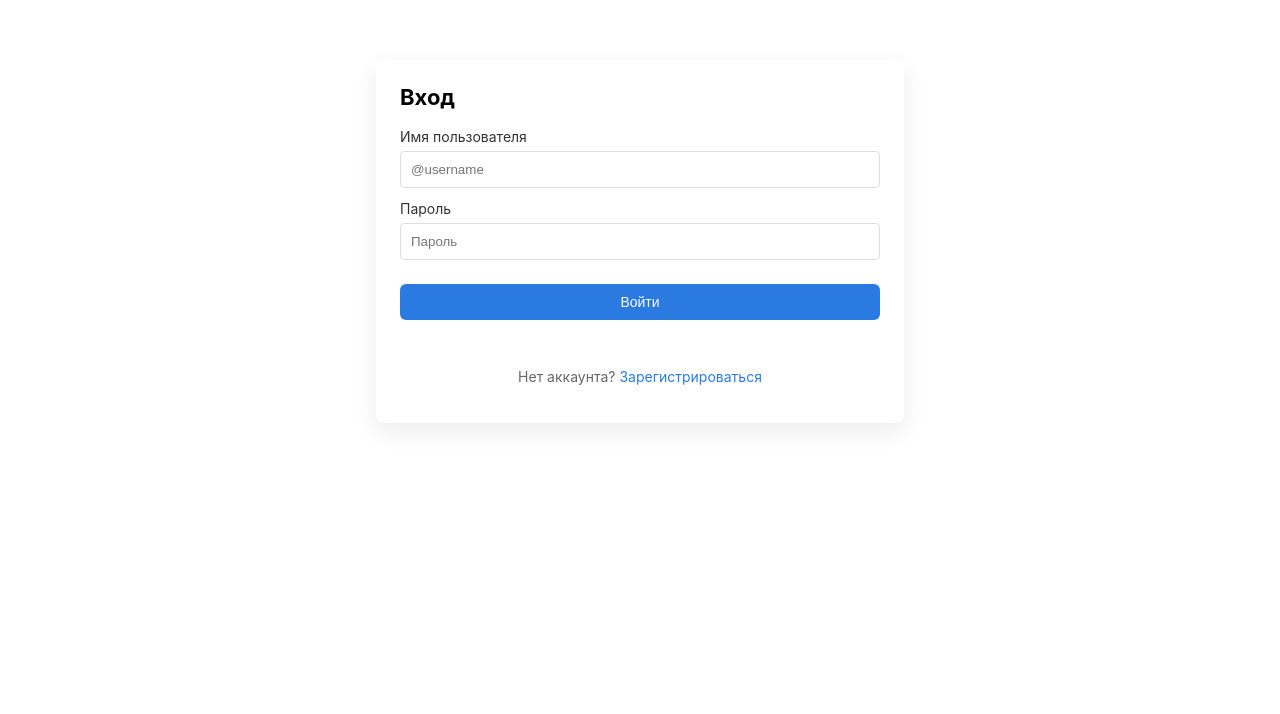
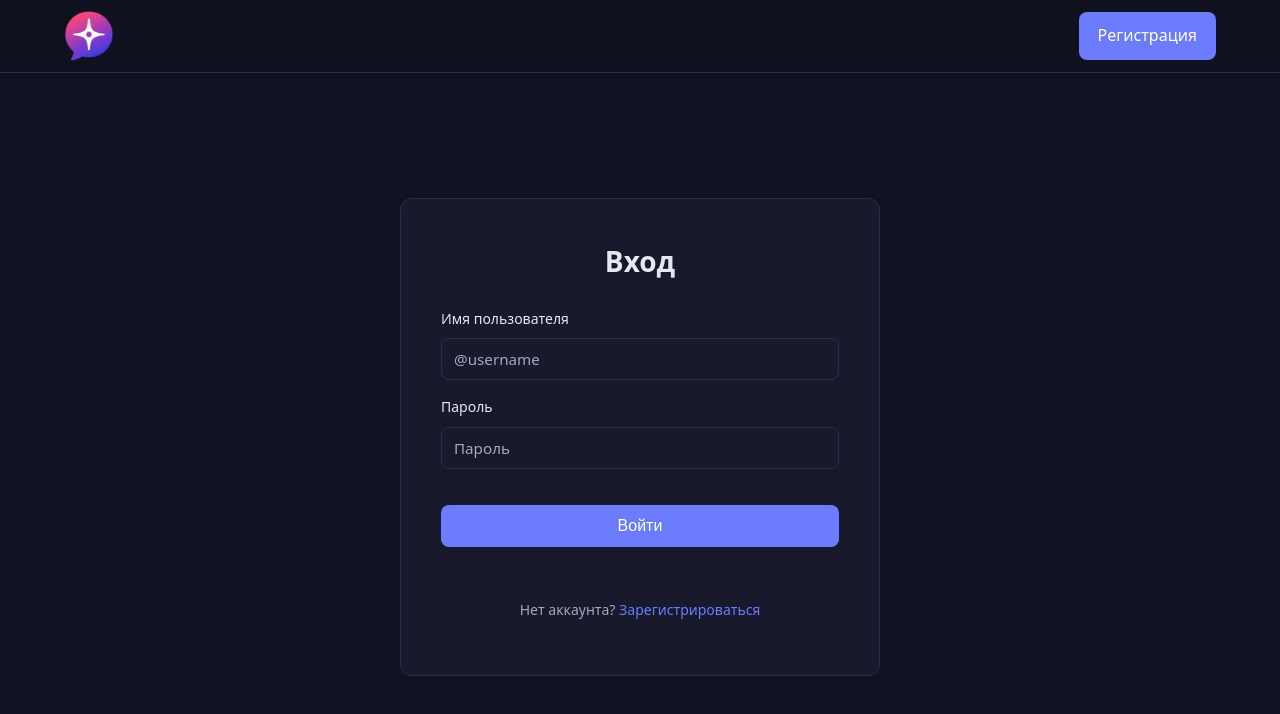
Before and after one commit to pulsar-chat/pulsar-web, a website built with Vite: page login.html in a window 1280 px wide. Built offline with nearby package versions, Linux system fonts and the light colour scheme.

Commit message:
сделал нормальный css на страницах логина и регистрации

```diff
--- a/login.html
+++ b/login.html
@@ -1,5 +1,6 @@
 <!DOCTYPE html>
 <html lang="ru">
+
 <head>
     <meta charset="UTF-8">
     <meta name="viewport" content="width=device-width, initial-scale=1.0">
@@ -7,7 +8,18 @@
     <link rel="stylesheet" href="styles/register.css">
     <link rel="icon" href="/pulsar.ico" />
 </head>
+
 <body>
+    <header class="header">
+        <div class="container header__content">
+            <img href="index.html" class="header__logo" src="pulsar.ico" alt="Pulsar Logo">
+            <div class="header__actions">
+                <a href="/register" class="btn btn--primary">Регистрация</a>
+            </div>
+        </div>
+    </header>
+
+    <main class="register__main">
         <div class="register">
             <form id="login-form" class="register__form register__form--active">
                 <h1>Вход</h1>
@@ -25,12 +37,14 @@
                 <button type="submit" class="btn">Войти</button>
                 <div id="login-message" class="register__message" aria-live="polite"></div>
 
-            <p style="text-align: center; margin-top: 16px; color: #666; font-size: 14px;">
-                Нет аккаунта? <a href="/register" style="color: #2a7ae2; text-decoration: none;">Зарегистрироваться</a>
+                <p>
+                    Нет аккаунта? <a href="/register">Зарегистрироваться</a>
                 </p>
             </form>
         </div>
+    </main>
 
     <script type="module" src="/src/login.ts"></script>
 </body>
+
 </html>
--- a/styles/register.css
+++ b/styles/register.css
@@ -1,43 +1,172 @@
+/* =========================
+   CSS Variables (Theme)
+   ========================= */
+
+:root {
+  --color-bg: #0f1220;
+  --color-bg-soft: #171a2d;
+  --color-primary: #6c7cff;
+  --color-primary-hover: #5b6cf0;
+  --color-text: #e6e8f0;
+  --color-text-muted: #a5a8c0;
+  --color-border: #2a2e4a;
+
+  --radius: 12px;
+  --radius-sm: 8px;
+
+  --font-main: system-ui, -apple-system, BlinkMacSystemFont, "Segoe UI", sans-serif;
+}
+
+/* =========================
+   Base
+   ========================= */
+
+*,
+*::before,
+*::after {
+  box-sizing: border-box;
+}
+
 body {
-  font-family: Inter, Arial, sans-serif;
+  margin: 0;
+  font-family: var(--font-main);
+  background: var(--color-bg);
+  color: var(--color-text);
+  line-height: 1.6;
+}
+
+a {
+  color: inherit;
+  text-decoration: none;
+}
+
+.container {
+  max-width: 1200px;
+  padding: 0 24px;
+  margin: 0 auto;
+}
+
+/* =========================
+   Header
+   ========================= */
+
+.header {
+  border-bottom: 1px solid var(--color-border);
+  background: rgba(15, 18, 32, 0.8);
+  backdrop-filter: blur(8px);
+}
+
+.header__content {
+  display: flex;
+  align-items: center;
+  justify-content: space-between;
+  height: 72px;
+}
+
+.header__logo {
+  width: 50px;
+  height: auto;
+}
+
+.header__actions {
+  display: flex;
+  gap: 12px;
+}
+
+/* =========================
+   Buttons
+   ========================= */
+
+.btn {
+  display: inline-flex;
+  align-items: center;
+  justify-content: center;
+  padding: 10px 18px;
+  border-radius: var(--radius-sm);
+  font-weight: 500;
+  border: 1px solid transparent;
+  cursor: pointer;
+  transition: all 0.2s;
+}
+
+.btn--primary {
+  background: var(--color-primary);
+  color: #fff;
+}
+
+.btn--primary:hover {
+  background: var(--color-primary-hover);
+}
+
+.btn--secondary {
+  border-color: var(--color-border);
+  background: transparent;
+}
+
+.btn--large {
+  padding: 14px 24px;
+  font-size: 1rem;
+}
+
+/* =========================
+   Form Inputs
+   ========================= */
+
+input[type="text"],
+input[type="email"],
+input[type="password"],
+input[type="number"],
+textarea {
+  background: transparent;
+  color: var(--color-text);
+  border: 1px solid var(--color-border);
+  border-radius: var(--radius-sm);
+  padding: 10px 12px;
+  font-family: inherit;
+  font-size: 0.95rem;
+  transition: border-color 0.2s;
+}
+
+input[type="text"]:focus,
+input[type="email"]:focus,
+input[type="password"]:focus,
+input[type="number"]:focus,
+textarea:focus {
+  outline: none;
+  border-color: var(--color-primary);
+  background: rgba(108, 124, 255, 0.05);
+}
+
+input::placeholder,
+textarea::placeholder {
+  color: var(--color-text-muted);
+}
+
+/* =========================
+   Register Page
+   ========================= */
+
+.register__main {
+  display: flex;
+  align-items: center;
+  justify-content: center;
+  min-height: calc(100vh - 72px);
+  padding: 40px 0;
 }
 
 .register {
+  width: 100%;
   max-width: 480px;
-  margin: 60px auto;
-  padding: 24px;
-  border-radius: 8px;
-  box-shadow: 0 8px 24px rgba(0, 0, 0, 0.08);
-  background: #fff;
-}
-
-.register__tabs {
-  display: flex;
-  gap: 0;
-  margin-bottom: 20px;
-  border-bottom: 1px solid #ddd;
-}
-
-.register__tab {
-  flex: 1;
-  padding: 12px;
-  border: none;
-  background: transparent;
-  cursor: pointer;
-  color: #999;
-  font-size: 14px;
-  border-bottom: 2px solid transparent;
-  margin-bottom: -1px;
-}
-
-.register__tab--active {
-  color: #2a7ae2;
-  border-bottom-color: #2a7ae2;
+  padding: 40px;
+  border-radius: var(--radius);
+  border: 1px solid var(--color-border);
+  background: var(--color-bg-soft);
 }
 
 .register h1 {
-  margin: 0 0 18px 0;
-  font-size: 22px;
+  margin: 0 0 24px 0;
+  font-size: 28px;
+  text-align: center;
 }
 
 .register__form {
@@ -50,38 +179,63 @@ body {
 
 .register__form label {
   display: block;
-  margin-bottom: 12px;
+  margin-bottom: 16px;
 }
 
 .register__form span {
   display: block;
-  margin-bottom: 6px;
-  color: #333;
+  margin-bottom: 8px;
+  color: var(--color-text);
   font-size: 14px;
+  font-weight: 500;
 }
 
 .register__form input {
   width: 100%;
-  padding: 10px;
-  border: 1px solid #ddd;
-  border-radius: 4px;
+  padding: 10px 12px;
+  border: 1px solid var(--color-border);
+  border-radius: var(--radius-sm);
   box-sizing: border-box;
 }
 
 .register__form button {
   width: 100%;
-  padding: 10px;
-  margin-top: 12px;
-  border-radius: 6px;
+  padding: 12px;
+  margin-top: 20px;
+  border-radius: var(--radius-sm);
   border: none;
-  background: #2a7ae2;
+  background: var(--color-primary);
   color: #fff;
   cursor: pointer;
-  font-size: 14px;
+  font-size: 16px;
+  font-weight: 500;
+  transition: all 0.2s;
+}
+
+.register__form button:hover {
+  background: var(--color-primary-hover);
 }
 
 .register__message {
   margin-top: 12px;
   min-height: 20px;
   font-size: 13px;
+  color: var(--color-text-muted);
 }
+
+.register__form p {
+  text-align: center;
+  margin-top: 20px;
+  color: var(--color-text-muted);
+  font-size: 14px;
+}
+
+.register__form p a {
+  color: var(--color-primary);
+  text-decoration: none;
+  transition: color 0.2s;
+}
+
+.register__form p a:hover {
+  color: var(--color-primary-hover);
+}
```
Also changed, not shown: register.html (+16 -2 lines), 1 other file. Lines whose indentation alone changed are shown as unchanged.
